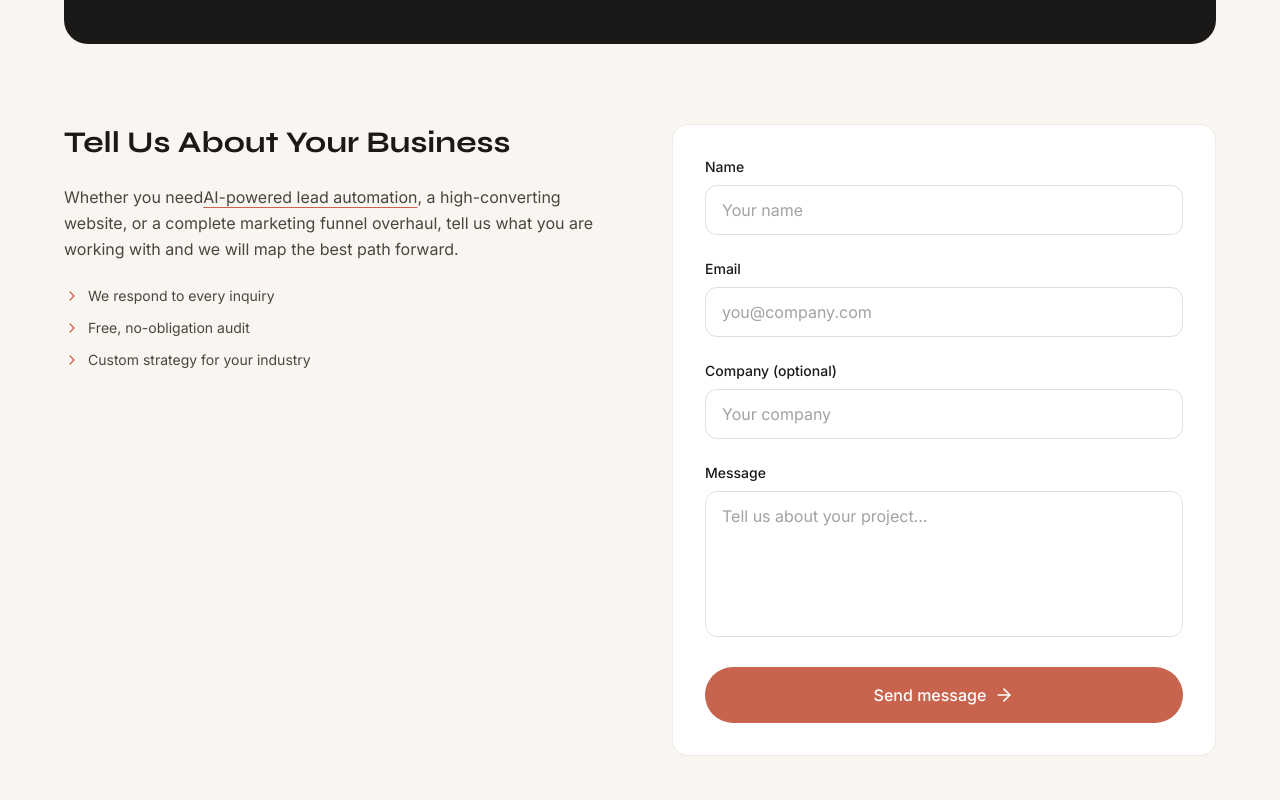
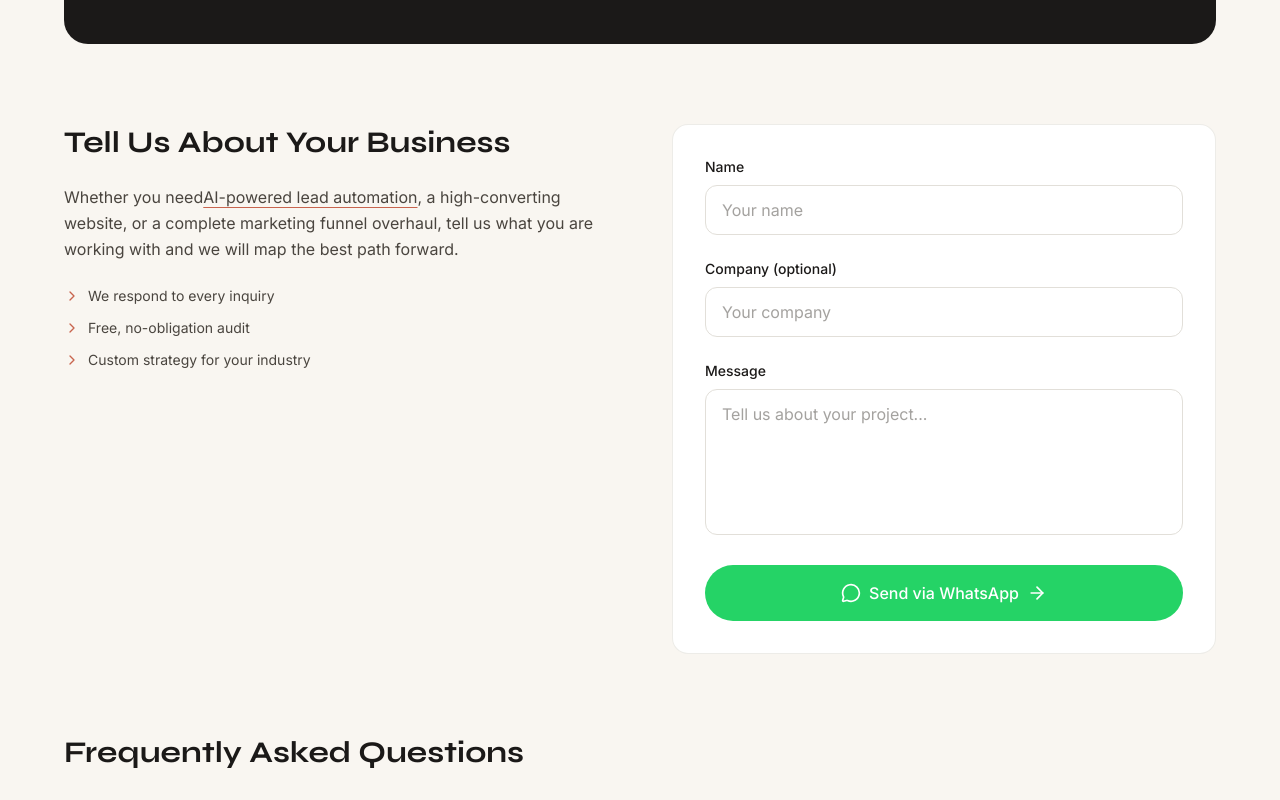
Before and after one commit to gilldilshaan/gillops, a Next.js app: page /contact in a window 1280 px wide. Shown: the part 1580-2380 px from the top of the page. Built offline with nearby package versions, Linux system fonts and the light colour scheme.

Commit message:
Replace contact form with WhatsApp redirect (removed email field, removed /api/contact dependency)

```diff
--- a/app/contact/ContactForm.tsx
+++ b/app/contact/ContactForm.tsx
@@ -1,72 +1,25 @@
 "use client";
 
 import { useState } from "react";
-import { ArrowRight, Check } from "lucide-react";
+import { ArrowRight, MessageCircle } from "lucide-react";
+
+const PHONE = "917740002634";
 
 export default function ContactForm() {
   const [formData, setFormData] = useState({
     name: "",
-    email: "",
     company: "",
     message: "",
   });
-  const [submitted, setSubmitted] = useState(false);
-  const [loading, setLoading] = useState(false);
-  const [error, setError] = useState("");
 
-  const handleSubmit = async (e: React.FormEvent) => {
+  const handleSubmit = (e: React.FormEvent) => {
     e.preventDefault();
-    setLoading(true);
-    setError("");
-
-    try {
-      const res = await fetch("/api/contact", {
-        method: "POST",
-        headers: { "Content-Type": "application/json" },
-        body: JSON.stringify(formData),
-      });
-
-      const data = await res.json();
-
-      if (!res.ok) {
-        setError(data.message || "Something went wrong.");
-        setLoading(false);
-        return;
-      }
-
-      setSubmitted(true);
-      setLoading(false);
-      setTimeout(() => {
-        setSubmitted(false);
-        setFormData({ name: "", email: "", company: "", message: "" });
-      }, 3000);
-    } catch {
-      setError("Failed to send. Please try again or email us directly.");
-      setLoading(false);
-    }
+    const text = `Hi GILLOPS, I'm ${formData.name}${formData.company ? ` from ${formData.company}` : ""}. ${formData.message}`;
+    window.open(`https://wa.me/${PHONE}?text=${encodeURIComponent(text)}`, "_blank");
   };
 
   return (
-    <>
-      {submitted ? (
-        <div className="text-center py-20 rounded-2xl bg-white border border-[#E2DFD9]/60">
-          <div className="w-16 h-16 mx-auto mb-6 rounded-full bg-green-50 flex items-center justify-center">
-            <Check className="w-8 h-8 text-green-600" />
-          </div>
-          <h3 className="font-heading text-2xl font-bold text-[#1B1918] mb-2">
-            Message sent!
-          </h3>
-          <p className="text-[#4A453F]">
-            We will get back to you within 24 hours.
-          </p>
-        </div>
-      ) : (
     <form onSubmit={handleSubmit} className="space-y-6 rounded-2xl bg-white border border-[#E2DFD9]/60 p-8">
-          {error && (
-            <div className="p-4 rounded-xl bg-red-50 border border-red-100 text-red-700 text-sm">
-              {error}
-            </div>
-          )}
       <div>
         <label htmlFor="name" className="block text-sm font-medium text-[#1B1918] mb-2">
           Name
@@ -79,20 +32,6 @@ export default function ContactForm() {
           onChange={(e) => setFormData({ ...formData, name: e.target.value })}
           className="w-full px-4 py-3 rounded-xl bg-white border border-[#E2DFD9] text-[#1B1918] placeholder:text-[#4A453F]/50 focus:outline-none focus:border-[#C8644E] focus:ring-2 focus:ring-[#C8644E]/15 transition-all duration-300"
           placeholder="Your name"
-            />
-          </div>
-          <div>
-            <label htmlFor="email" className="block text-sm font-medium text-[#1B1918] mb-2">
-              Email
-            </label>
-            <input
-              type="email"
-              id="email"
-              required
-              value={formData.email}
-              onChange={(e) => setFormData({ ...formData, email: e.target.value })}
-              className="w-full px-4 py-3 rounded-xl bg-white border border-[#E2DFD9] text-[#1B1918] placeholder:text-[#4A453F]/50 focus:outline-none focus:border-[#C8644E] focus:ring-2 focus:ring-[#C8644E]/15 transition-all duration-300"
-              placeholder="you@company.com"
         />
       </div>
       <div>
@@ -124,14 +63,12 @@ export default function ContactForm() {
       </div>
       <button
         type="submit"
-            disabled={loading}
-            className="w-full flex items-center justify-center gap-2 px-8 py-4 bg-[#C8644E] text-white font-medium rounded-full hover:bg-[#B5543F] transition-all duration-300 hover:shadow-[0_0_30px_rgba(200,100,78,0.2)] active:scale-[0.98] disabled:opacity-60 disabled:cursor-not-allowed"
+        className="w-full flex items-center justify-center gap-2 px-8 py-4 bg-[#25D366] text-white font-medium rounded-full hover:bg-[#1DA851] transition-all duration-300 hover:shadow-[0_0_30px_rgba(37,211,102,0.25)] active:scale-[0.98]"
       >
-            {loading ? "Sending..." : "Send message"}
+        <MessageCircle className="w-5 h-5" />
+        Send via WhatsApp
         <ArrowRight className="w-5 h-5" />
       </button>
     </form>
-      )}
-    </>
   );
 }
```
Lines whose indentation alone changed are shown as unchanged.
